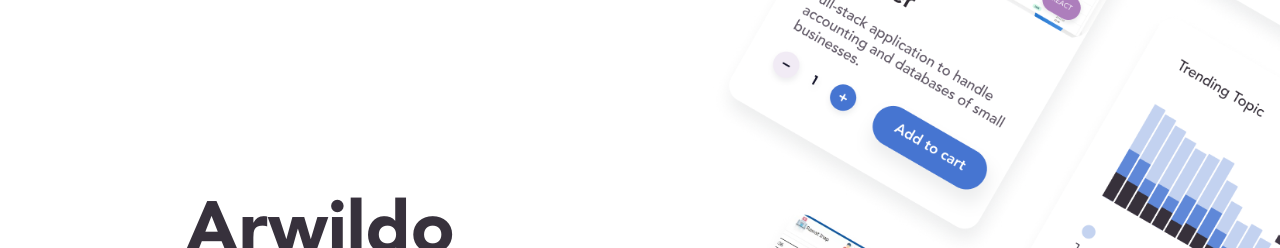
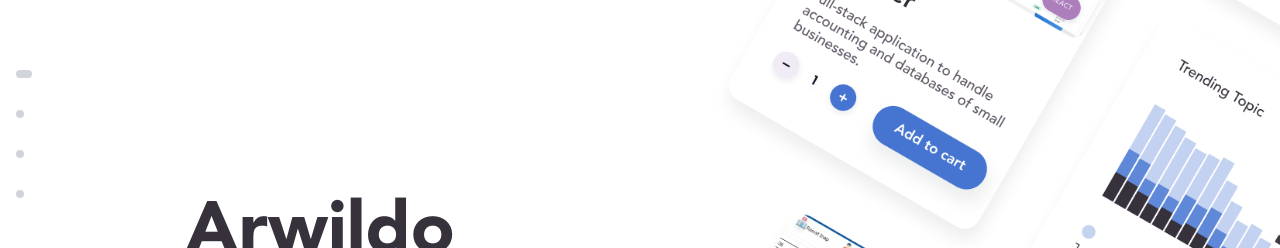
Before and after one commit to arwildo/arwildo-software, a Next.js app: page / in a window 1280 px wide. Shown: the part 266-514 px from the top of the page. Built offline with nearby package versions, Linux system fonts and the light colour scheme.

Commit message:
feat(flying-nav): add navigations balls on left side of the entire website

```diff
--- /dev/null
+++ b/src/app/components/flying-nav.tsx
@@ -0,0 +1,63 @@
+'use client';
+
+import { useState, useEffect } from 'react';
+
+const FlyingNav = () => {
+  const [activeSection, setActiveSection] = useState('landing');
+
+  useEffect(() => {
+    const handleScroll = () => {
+      const sections = ['landing', 'products', 'customer', 'about'];
+      const scrollPosition = window.scrollY;
+
+      sections.forEach((section) => {
+        const element = document.getElementById(section);
+        if (element) {
+          const { offsetTop, offsetHeight } = element;
+          if (
+            scrollPosition >= offsetTop - 100 &&
+            scrollPosition < offsetTop + offsetHeight - 100
+          ) {
+            setActiveSection(section);
+          }
+        }
+      });
+    };
+
+    window.addEventListener('scroll', handleScroll);
+    return () => window.removeEventListener('scroll', handleScroll);
+  }, []);
+
+  const scrollToSection = (sectionId: string) => {
+    const element = document.getElementById(sectionId);
+    if (element) {
+      element.scrollIntoView({ behavior: 'smooth' });
+    }
+  };
+
+  return (
+    <nav className="fixed left-4 top-1/2 -translate-y-1/2 z-50">
+      <div className="flex flex-col gap-8">
+        {[
+          { id: 'landing', label: 'Home' },
+          { id: 'products', label: 'Products' },
+          { id: 'customer', label: 'Customers' },
+          { id: 'about', label: 'About' }
+        ].map(({ id, label }) => (
+          <div key={id} className="group flex items-center gap-4 cursor-pointer" onClick={() => scrollToSection(id)}>
+            <div className="relative">
+              <div className={`h-[8px] bg-gray-300 hover:bg-blue-500 transition-all duration-300 rounded-xl ${
+                activeSection === id ? 'w-4' : 'w-2'
+              } ${activeSection === id ? 'bg-blue-500' : ''}`} />
+              <span className="absolute left-full ml-4 text-sm opacity-0 group-hover:opacity-100 transition-opacity whitespace-nowrap">
+                {label}
+              </span>
+            </div>
+          </div>
+        ))}
+      </div>
+    </nav>
+  );
+};
+
+export default FlyingNav;
--- a/src/app/page.tsx
+++ b/src/app/page.tsx
@@ -2,6 +2,7 @@ import LandingPage from './components/landing-page'
 import ProductsSection from './components/products-section';
 import Customer from './components/customer'
 import About from './components/about'
+import FlyingNav from './components/flying-nav';
 
 export const metadata = {
   title: 'Arwildo',
@@ -11,10 +12,19 @@ export const metadata = {
 export default function Home() {
   return (
     <main>
-      <LandingPage />
-      <ProductsSection />
-      <Customer />
-      <About />
+      <FlyingNav />
+      <section id="landing">
+        <LandingPage />
+      </section>
+      <section id="products">
+        <ProductsSection />
+      </section>
+      <section id="customer">
+        <Customer />
+      </section>
+      <section id="about">
+        <About />
+      </section>
     </main>
   )
 }
```
